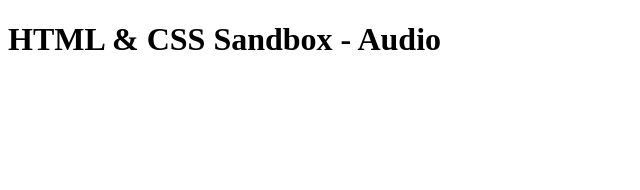
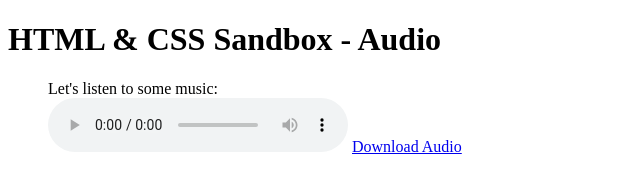
Before and after one commit to PawanKumarTummawar/Udemy-Html-Css-Practice, a plain HTML site: page 03-more-html-elements/01-audio-element/index.html in a window 1280 px wide. Shown: the whole page, without its empty margins (0-640 px from the left). Drawn offline with Linux system fonts and the light colour scheme.

Commit message:
audio play

```diff
--- a/03-more-html-elements/01-audio-element/index.html
+++ b/03-more-html-elements/01-audio-element/index.html
@@ -7,5 +7,26 @@
     </head>
     <body>
         <h1>HTML & CSS Sandbox - Audio</h1>
+
+        <!-- <audio src="./song1.mp3" type="audio/mp3" controls></audio> -->
+
+        <!-- <audio controls>
+            <source src="./song1.mp3" type="audio/mp3" />
+            <p>Your browser does not support the audio element</p>
+        </audio> -->
+
+        <!-- autoplay -->
+        <!-- <audio src="./song1.mp3" autoplay></audio> -->
+        <!-- <audio src="./song1.mp3" autoplay controls></audio> -->
+
+        <!-- loop -->
+        <!-- <audio src="./song1.mp3" loop autoplay controls></audio> -->
+
+        <!-- figure and figcaption -->
+        <figure>
+            <figcaption>Let's listen to some music:</figcaption>
+            <audio src="./song1.mp3" controls></audio>
+            <a href="./song1.mp3">Download Audio</a>
+        </figure>
     </body>
 </html>
```
Lines whose indentation alone changed are shown as unchanged.
